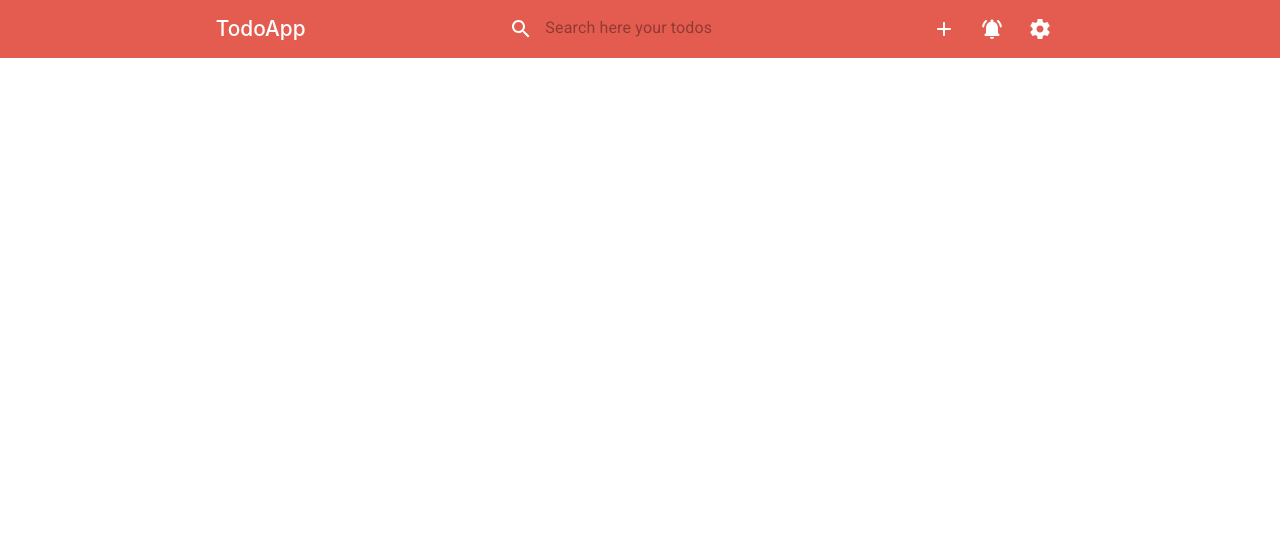
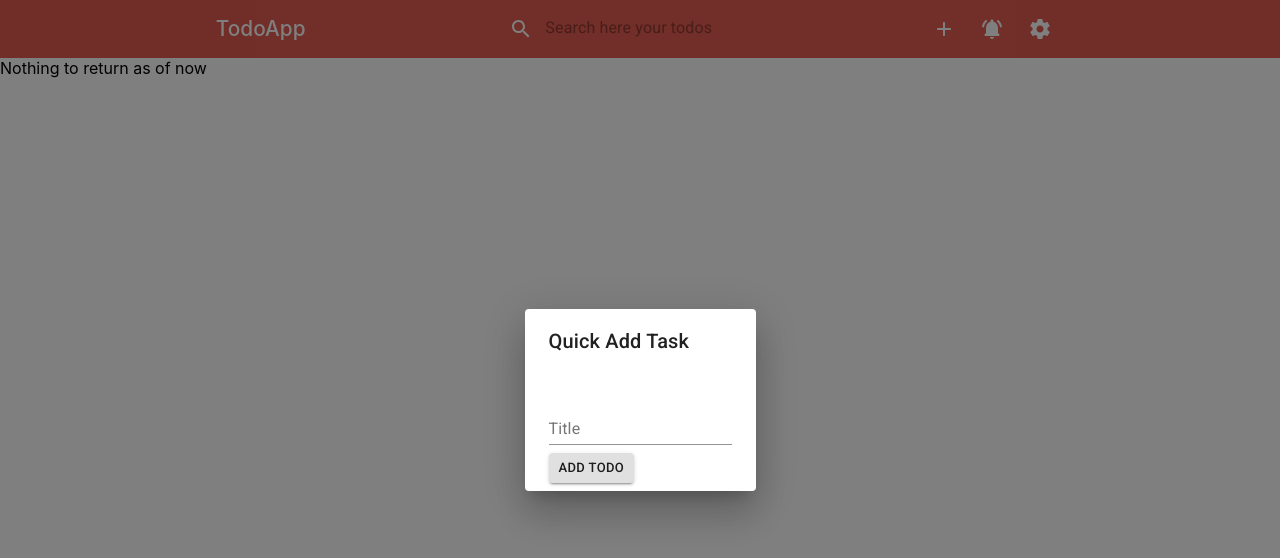
Before and after one commit to Tsudhishnair/Todo-list, a React (Create React App) app: page / in a window 1280 px wide. Both pictures are taken after a click on the button 944 px from the left and 28 px from the top of the page. Shown: the top 558 px of the page. Built offline with nearby package versions, Linux system fonts and the light colour scheme.

Commit message:
add todo modal

```diff
--- a/src/Action/actionTypes.js
+++ b/src/Action/actionTypes.js
@@ -2,3 +2,4 @@ export const ADD_TODO = "ADD_TODO";
 export const DELETE_TODO = "DELETE_TODO";
 export const SET_FILTER = "SET_FILTER";
 export const TOGGLE_TODO = "TOGGLE_TODO";
+export const TOGGLE_ADD_TODO_MODAL = "OPEN_ADD_TODO_MODAL";
--- a/src/Action/actions.js
+++ b/src/Action/actions.js
@@ -1,4 +1,10 @@
-import { ADD_TODO, DELETE_TODO, SET_FILTER, TOGGLE_TODO } from "./actionTypes";
+import {
+  ADD_TODO,
+  DELETE_TODO,
+  SET_FILTER,
+  TOGGLE_TODO,
+  TOGGLE_ADD_TODO_MODAL
+} from "./actionTypes";
 
 //set the initial todo id to 0
 let todoId = 0;
@@ -27,4 +33,8 @@ export const toggleTodo = id => ({
   payload: { id }
 });
 
+export const toggleModal = () => ({
+  type: TOGGLE_ADD_TODO_MODAL,
+  payload: {}
+});
 //action to search the todo item -> next phase implementation
--- a/src/Components/AddTodo.js
+++ b/src/Components/AddTodo.js
@@ -1,26 +1,9 @@
 import React, { Component } from "react";
-import { makeStyles } from "@material-ui/core/styles";
 import TextField from "@material-ui/core/TextField";
 import Button from "@material-ui/core/Button";
 import { connect } from "react-redux";
-import { addTodo } from "../Action/actions";
-// import store from "../Store/store";
-
-const useStyles = makeStyles(theme => ({
-  container: {
-    display: "flex",
-    flexWrap: "wrap",
-    margin: "10em"
-  },
-  textField: {
-    marginLeft: theme.spacing(1),
-    marginRight: theme.spacing(1),
-    width: 200
-  },
-  button: {
-    margin: theme.spacing(1)
-  }
-}));
+import { addTodo, toggleModal } from "../Action/actions";
+import "../Styles/todo.css";
 
 class AddTodo extends Component {
   constructor(props) {
@@ -40,24 +23,24 @@ class AddTodo extends Component {
   };
   render() {
     return (
-      <div className={useStyles.container}>
+      <div>
         <TextField
-          id="content"
+          id="title"
           name="content"
-          className={useStyles.textField}
           onChange={e => this.updateContent(e.target.value)}
           value={this.state.content}
-          label="Standard"
+          label="Title"
           margin="normal"
         />
-        <Button
-          variant="outlined"
-          color="primary"
-          className={useStyles.button}
-          onClick={this.handleTodoSubmit}
-        >
-          Add Todo
-        </Button>
+        <div>
+          <Button
+            size="small"
+            variant="contained"
+            onClick={this.handleTodoSubmit}
+          >
+            Add Todo
+          </Button>
+        </div>
       </div>
     );
   }
@@ -66,11 +49,9 @@ const mapsDispatchtoPros = dispatch => {
   return {
     addTodoToStore: data => {
       dispatch(addTodo(data));
+      dispatch(toggleModal());
     }
   };
 };
 
-export default connect(
-  null,
-  mapsDispatchtoPros
-)(AddTodo);
+export default connect(null, mapsDispatchtoPros)(AddTodo);
--- a/src/Components/AppHeader.js
+++ b/src/Components/AppHeader.js
@@ -7,6 +7,8 @@ import Container from "@material-ui/core/Container";
 import Grid from "@material-ui/core/Grid";
 import NotificationsActiveRoundedIcon from "@material-ui/icons/NotificationsActiveRounded";
 import SettingsRoundedIcon from "@material-ui/icons/SettingsRounded";
+import { connect } from "react-redux";
+import { toggleModal } from "../Action/actions";
 import "../Styles/todo.css";
 
 class AppHeader extends Component {
@@ -20,7 +22,7 @@ class AppHeader extends Component {
             </Grid>
             <Grid item>
               <IconButton type="submit" aria-label="search">
-                <SearchIcon className="header-icon"/>
+                <SearchIcon className="header-icon" />
               </IconButton>
               <InputBase
                 placeholder="Search here your todos"
@@ -29,7 +31,11 @@ class AppHeader extends Component {
               />{" "}
             </Grid>
             <Grid item>
-              <span>
+              <span
+                onClick={() => {
+                  this.props.toggleAddModal();
+                }}
+              >
                 <IconButton type="submit" aria-label="search">
                   <AddRoundedIcon className="header-icon" />
                 </IconButton>
@@ -51,4 +57,11 @@ class AppHeader extends Component {
     );
   }
 }
-export default AppHeader;
+const mapsDispatchToProps = dispatch => {
+  return {
+    toggleAddModal: () => {
+      dispatch(toggleModal());
+    }
+  };
+};
+export default connect(null, mapsDispatchToProps)(AppHeader);
--- /dev/null
+++ b/src/Components/BodySection.js
@@ -0,0 +1,38 @@
+import React, { Component } from "react";
+import { connect } from "react-redux";
+import AddTodo from "./AddTodo";
+import Dialog from "@material-ui/core/Dialog";
+import DialogContent from "@material-ui/core/DialogContent";
+import DialogTitle from "@material-ui/core/DialogTitle";
+import { toggleModal } from "../Action/actions";
+
+class BodySection extends Component {
+  render() {
+    return (
+      <div>
+        {}
+        {this.props.addModalState ? (
+          <Dialog open={true} onClose={this.props.toggleModal}>
+            <DialogTitle id="form-dialog-title">Quick Add Task</DialogTitle>
+            <DialogContent>
+              <AddTodo />
+            </DialogContent>
+          </Dialog>
+        ) : (
+          console.log("false asda")
+        )}{" "}
+      </div>
+    );
+  }
+}
+const mapsStatetoProps = state => {
+  return { addModalState: state.todoReducer.toggleModal };
+};
+const mapDispatchToProps = dispatch => {
+  return {
+    toggleModal: () => {
+      dispatch(toggleModal());
+    }
+  };
+};
+export default connect(mapsStatetoProps, mapDispatchToProps)(BodySection);
--- a/src/Components/MainPage.js
+++ b/src/Components/MainPage.js
@@ -1,11 +1,14 @@
 import React, { Component } from "react";
 import AppHeader from "./AppHeader";
-
+import BodySection from "./BodySection";
+import ListTodo from "./ListTodo";
 class MainPage extends Component {
   render() {
     return (
       <div>
         <AppHeader />
+        <BodySection />
+        <ListTodo />
       </div>
     );
   }
--- a/src/Reducer/todoReducer.js
+++ b/src/Reducer/todoReducer.js
@@ -1,8 +1,14 @@
-import { ADD_TODO, DELETE_TODO, TOGGLE_TODO } from "../Action/actionTypes";
+import {
+  ADD_TODO,
+  DELETE_TODO,
+  TOGGLE_TODO,
+  TOGGLE_ADD_TODO_MODAL
+} from "../Action/actionTypes";
 // intial state of the todo application
 const initialState = {
-  allids: [ ],
-  byIds: {}
+  allids: [],
+  byIds: {},
+  toggleModal: false
 };
 //switch reducer function to handle add & toggle state of the todo.
 export default function(state = initialState, action) {
@@ -34,6 +40,12 @@ export default function(state = initialState, action) {
         }
       };
     }
+    case TOGGLE_ADD_TODO_MODAL: {
+      return {
+        ...state,
+        toggleModal: !state.toggleModal
+      };
+    }
     default:
       return state;
   }
--- a/src/Styles/todo.css
+++ b/src/Styles/todo.css
@@ -15,6 +15,3 @@
 .header-icon {
   color: #ffffff;
 }
-::placeholder {
-  color: #ffffff;
-}
```
